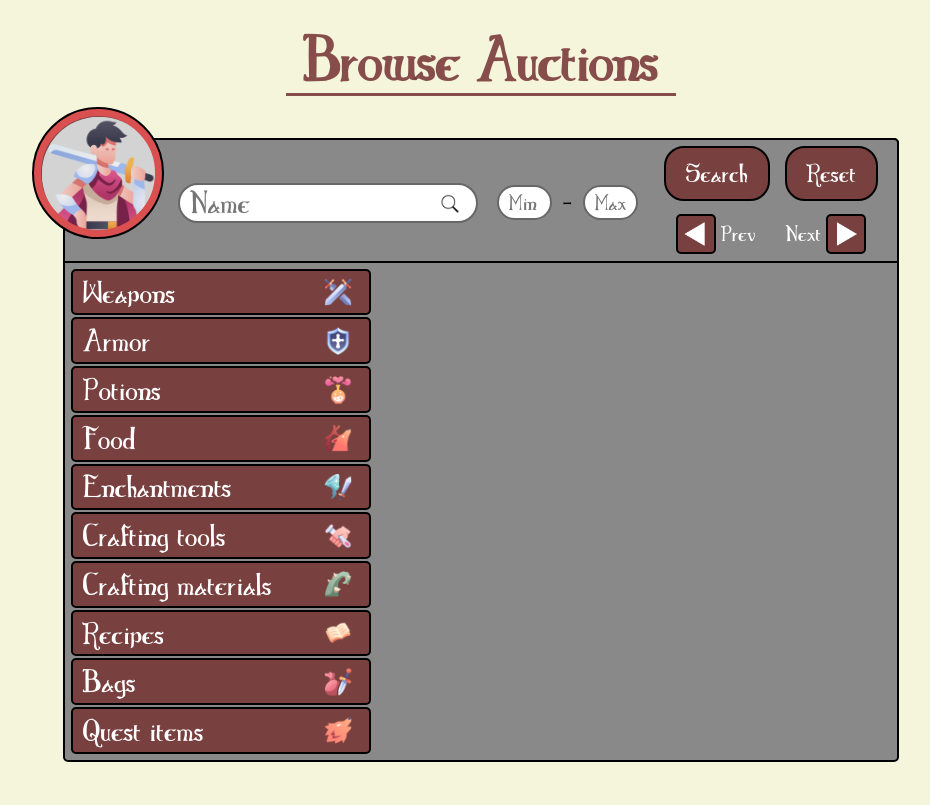
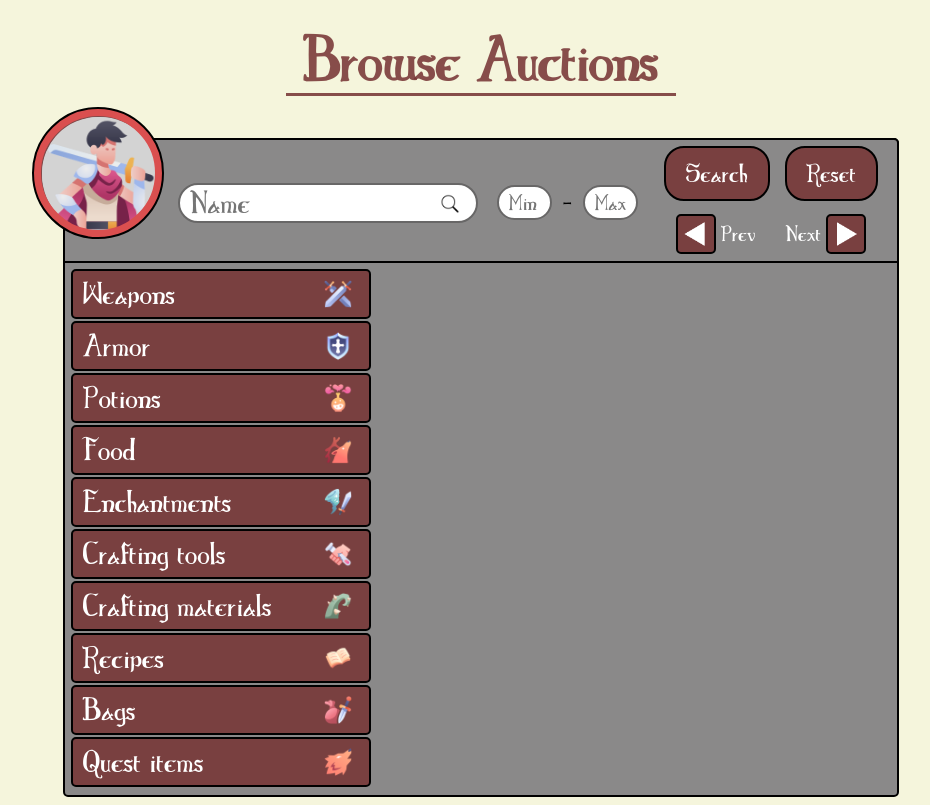
Before and after one commit to PetriK93/Moonveil-Market, a React (Vite) app in the folder client/: page / in a window 1280 px wide. Shown: the part 880-1685 px from the top of the page, without its empty margins (167-1097 px from the left). Before the commit the page ends 1650 px from the top, so only its background shows below. Built offline with nearby package versions, Linux system fonts and the light colour scheme.

Commit message:
Sub categories
Created the functionality and basic styling for dropdown lists. Made the container adjust to height when necessary. Fixed some past code where there was overlap between styles from different components.

```diff
--- a/client/src/components/NavBar/NavBarStyles.module.css
+++ b/client/src/components/NavBar/NavBarStyles.module.css
@@ -52,14 +52,14 @@ ul {
   font-size: 1.2rem;
 }
 
-li {
+nav ul li {
   position: relative;
   margin: 0 1rem;
   margin-top: 38px;
   margin-bottom: 50px;
 }
 
-li::after {
+nav ul li::after {
   content: "";
   position: absolute;
   margin-bottom: -6px;
@@ -87,3 +87,20 @@ hr {
   width: 100vw;
   margin-top: 5px;
 }
+
+h1 {
+  position: relative;
+  padding-bottom: 0px;
+}
+
+h1::after {
+  content: "";
+  display: block;
+  width: 110%;
+  height: 3px;
+  background-color: var(--brown-color);
+  position: absolute;
+  left: 50%;
+  transform: translateX(-50%);
+  bottom: 0;
+}
--- a/client/src/index.css
+++ b/client/src/index.css
@@ -29,23 +29,6 @@ input[type="number"] {
   -moz-appearance: textfield;
 }
 
-h1 {
-  position: relative;
-  padding-bottom: 0px;
-}
-
-h1::after {
-  content: "";
-  display: block;
-  width: 110%;
-  height: 3px;
-  background-color: var(--brown-color);
-  position: absolute;
-  left: 50%;
-  transform: translateX(-50%);
-  bottom: 0;
-}
-
 @font-face {
   font-family: "Elementary Gothic Bookhand";
   src: url("./assets/fonts/Elementary_Gothic_Bookhand.ttf") format("truetype");
--- a/client/src/pages/HomePage/HomePage.jsx
+++ b/client/src/pages/HomePage/HomePage.jsx
@@ -29,6 +29,16 @@ const Home = () => {
     }
   };
 
+  const [dropdown, setDropdown] = useState(null);
+
+  const toggleDropdown = (category) => {
+    if (dropdown === category) {
+      setDropdown(null);
+    } else {
+      setDropdown(category);
+    }
+  };
+
   return (
     <div className={styles.container}>
       <h1>Browse Auctions</h1>
@@ -43,6 +53,7 @@ const Home = () => {
         <div className={styles.searchSection}>
           <form>
             <input
+              name="name"
               type="text"
               placeholder="Name"
               onFocus={() => setIsFocused(true)}
@@ -55,6 +66,7 @@ const Home = () => {
             />
             <div className={styles.rangeContainer}>
               <input
+                name="minimum level"
                 className={styles.levelRange}
                 type="text"
                 value={levelMin}
@@ -67,6 +79,7 @@ const Home = () => {
               />
               <p>-</p>
               <input
+                name="maximum level"
                 className={styles.levelRange}
                 type="text"
                 value={levelMax}
@@ -116,7 +129,11 @@ const Home = () => {
           </form>
         </div>
         <div className={styles.categorySection}>
-          <button className={styles.category}>
+          <div className={styles.categoryWrapper}>
+            <button
+              className={styles.category}
+              onClick={() => toggleDropdown("weapons")}
+            >
               Weapons
               <img
                 src={weaponsCategory}
@@ -124,7 +141,29 @@ const Home = () => {
                 className={styles.categoryIcon}
               />
             </button>
-          <button className={styles.category}>
+            {dropdown === "weapons" && (
+              <div className={styles.dropdown}>
+                <ul>
+                  <li>One-handed Swords</li>
+                  <li>Two-handed Swords</li>
+                  <li>One-handed Maces</li>
+                  <li>Two-handed Maces</li>
+                  <li>One-handed Axes</li>
+                  <li>Two-handed Axes</li>
+                  <li>Daggers</li>
+                  <li>Bows</li>
+                  <li>Spears</li>
+                  <li>Staffs</li>
+                  <li>Fist weapons</li>
+                </ul>
+              </div>
+            )}
+          </div>
+          <div className={styles.categoryWrapper}>
+            <button
+              className={styles.category}
+              onClick={() => toggleDropdown("armor")}
+            >
               Armor
               <img
                 src={armorCategory}
@@ -132,7 +171,12 @@ const Home = () => {
                 className={styles.categoryIcon}
               />
             </button>
-          <button className={styles.category}>
+          </div>
+          <div className={styles.categoryWrapper}>
+            <button
+              className={styles.category}
+              onClick={() => toggleDropdown("potions")}
+            >
               Potions
               <img
                 src={potionsCategory}
@@ -140,7 +184,12 @@ const Home = () => {
                 className={styles.categoryIcon}
               />
             </button>
-          <button className={styles.category}>
+          </div>
+          <div className={styles.categoryWrapper}>
+            <button
+              className={styles.category}
+              onClick={() => toggleDropdown("food")}
+            >
               Food
               <img
                 src={foodCategory}
@@ -148,7 +197,12 @@ const Home = () => {
                 className={styles.categoryIcon}
               />
             </button>
-          <button className={styles.category}>
+          </div>
+          <div className={styles.categoryWrapper}>
+            <button
+              className={styles.category}
+              onClick={() => toggleDropdown("enchantments")}
+            >
               Enchantments
               <img
                 src={enchantmentsCategory}
@@ -156,7 +210,12 @@ const Home = () => {
                 className={styles.categoryIcon}
               />
             </button>
-          <button className={styles.category}>
+          </div>
+          <div className={styles.categoryWrapper}>
+            <button
+              className={styles.category}
+              onClick={() => toggleDropdown("crafting tools")}
+            >
               Crafting tools
               <img
                 src={craftingCategory}
@@ -164,7 +223,12 @@ const Home = () => {
                 className={styles.categoryIcon}
               />
             </button>
-          <button className={styles.category}>
+          </div>
+          <div className={styles.categoryWrapper}>
+            <button
+              className={styles.category}
+              onClick={() => toggleDropdown("crafting materials")}
+            >
               Crafting materials
               <img
                 src={craftingMaterialsCategory}
@@ -172,7 +236,12 @@ const Home = () => {
                 className={styles.categoryIcon}
               />
             </button>
-          <button className={styles.category}>
+          </div>
+          <div className={styles.categoryWrapper}>
+            <button
+              className={styles.category}
+              onClick={() => toggleDropdown("recipes")}
+            >
               Recipes
               <img
                 src={recipesCategory}
@@ -180,7 +249,12 @@ const Home = () => {
                 className={styles.categoryIcon}
               />
             </button>
-          <button className={styles.category}>
+          </div>
+          <div className={styles.categoryWrapper}>
+            <button
+              className={styles.category}
+              onClick={() => toggleDropdown("bags")}
+            >
               Bags
               <img
                 src={bagsCategory}
@@ -188,7 +262,12 @@ const Home = () => {
                 className={styles.categoryIcon}
               />
             </button>
-          <button className={styles.category}>
+          </div>
+          <div className={styles.categoryWrapper}>
+            <button
+              className={styles.category}
+              onClick={() => toggleDropdown("quest items")}
+            >
               Quest items
               <img
                 src={questItemsCategory}
@@ -199,6 +278,7 @@ const Home = () => {
           </div>
         </div>
       </div>
+    </div>
   );
 };
 
--- a/client/src/pages/HomePage/HomePageStyles.module.css
+++ b/client/src/pages/HomePage/HomePageStyles.module.css
@@ -9,7 +9,8 @@
 
 .auctionHouse {
   width: 836px;
-  height: 624px;
+  min-height: 624px;
+  height: auto;
   position: relative;
   border-radius: 5px;
   margin-top: 20px;
@@ -247,8 +248,9 @@ form {
 .categorySection {
   display: flex;
   flex-direction: column;
-  width: 300px;
-  height: 485px;
+  width: 320px;
+  min-height: 525px;
+  height: auto;
   background-color: transparent;
   border: none;
   color: white;
@@ -257,6 +259,7 @@ form {
   text-align: start;
   border-radius: 5px;
   gap: 2px;
+  padding-bottom: 8px;
 }
 
 .category {
@@ -296,3 +299,48 @@ form {
   justify-content: center;
   align-items: center;
 }
+
+.categoryWrapper {
+  background-color: transparent;
+}
+
+.dropdown {
+  background-color: transparent;
+  padding: 5px;
+  overflow: hidden;
+  transition: max-height 0.3s ease, opacity 0.3s ease;
+}
+
+.dropdown.open {
+  max-height: 300px;
+  opacity: 1;
+}
+
+.dropdown ul {
+  background-color: transparent;
+  display: flex;
+  flex-direction: column;
+  align-items: center;
+  list-style: none;
+  padding: 0;
+  margin: 0;
+}
+
+.dropdown li {
+  width: 100%;
+  max-width: 270px;
+  height: 48px;
+  background-color: var(--brown-color);
+  border: 2px solid black;
+  text-align: center;
+  border-radius: 50px;
+  color: white;
+  font-size: 0.9rem;
+  cursor: pointer;
+  padding: 5px 0;
+  margin: 3px 0 0 -18px;
+}
+
+.dropdown li:hover {
+  background-color: rgb(197, 196, 196);
+}
```
Lines whose indentation alone changed are shown as unchanged.
